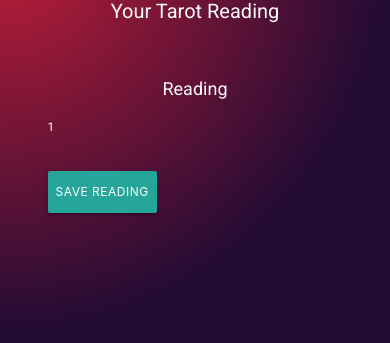
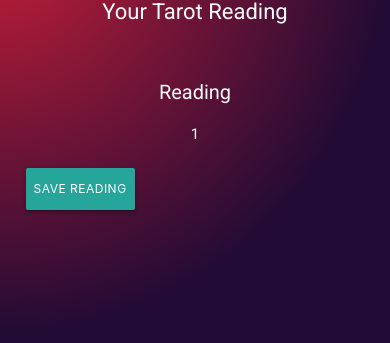
Before and after one commit to Ty-Thetravelguy/sebastian-oracle-tarot, a Flask app: page /reading in a window 390 px wide. Shown: the part 56-399 px from the top of the page. Run offline with Flask 3, Linux system fonts and the light colour scheme; the visitor is signed in with stand-in values (Sample User, id 1); data that the repository does not hold is empty; some libraries are stand-ins or nearby versions.

Commit message:
Adjusted sizing for max-width 600px

```diff
--- a/static/css/style.css
+++ b/static/css/style.css
@@ -188,25 +188,37 @@ h1{
 
 @media (max-width: 600px) {
 
+    .container {
+        width: 100%;
+        max-width: 100%;
+        margin: 0 auto;
+        padding: 0 15px;
+        box-sizing: border-box;
+    }
+
     h1 {
+        font-size: 22px;
+    }
+
+    h2 {
         font-size: 20px;
     }
 
-    h2 {
+    h5 {
         font-size: 18px;
     }
 
-    h5 {
+    p {
         font-size: 15px;
     }
 
-    p {
-        font-size: 12px;
+    .card {
+        width: 100px;
+        height: 230px;
     }
 
-    .card {
-        width: 150px;
-        height: 350px;
+    .card-container p {
+        font-size: 12px;
     }
 
     .email-container {
@@ -250,21 +262,45 @@ h1{
         height: auto;
     }
 
+    .card-container {
+        width: 100vw;
+        padding: 0;
+        margin: 0;
+        box-sizing: border-box;
+        justify-content: center;
+    }
+
+    .reading-page {
+        margin: 0;
+        padding: 0;
+    }
+
+    .card-container > * {
+        flex: 1;
+        max-width: 100%;
+        box-sizing: border-box;
+    }
+
+    .card .card-content {
+        padding: 10px 0 10px 0;
+        border-radius: 0 0 2px 2px;
+    }
+
+    #reading-result {
+        text-align: center;
+    }
+
+    #reading-output {
+        text-align: center;
+        margin: 0 auto;
+    }
+
 }
 
 
 @media (max-width: 400px) {
-    .card {
-        width: 80px;
-        height: 230px;
-        font-size: 8px;
-    }
-
-    p {
-        8px
-    }
 
     #loading img {
-        max-width: 100px; /* Adjust the max-width for very small screens */
+        max-width: 100px;
     }
 }
```
